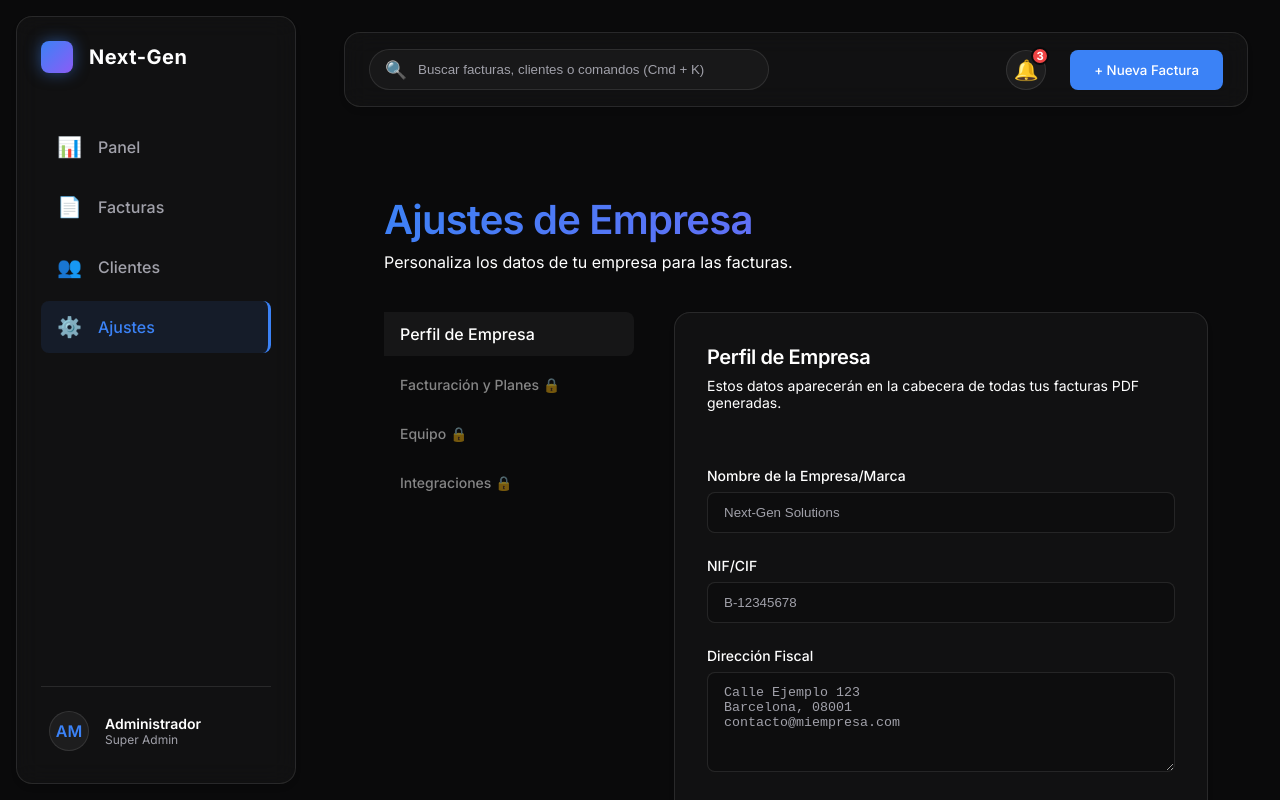
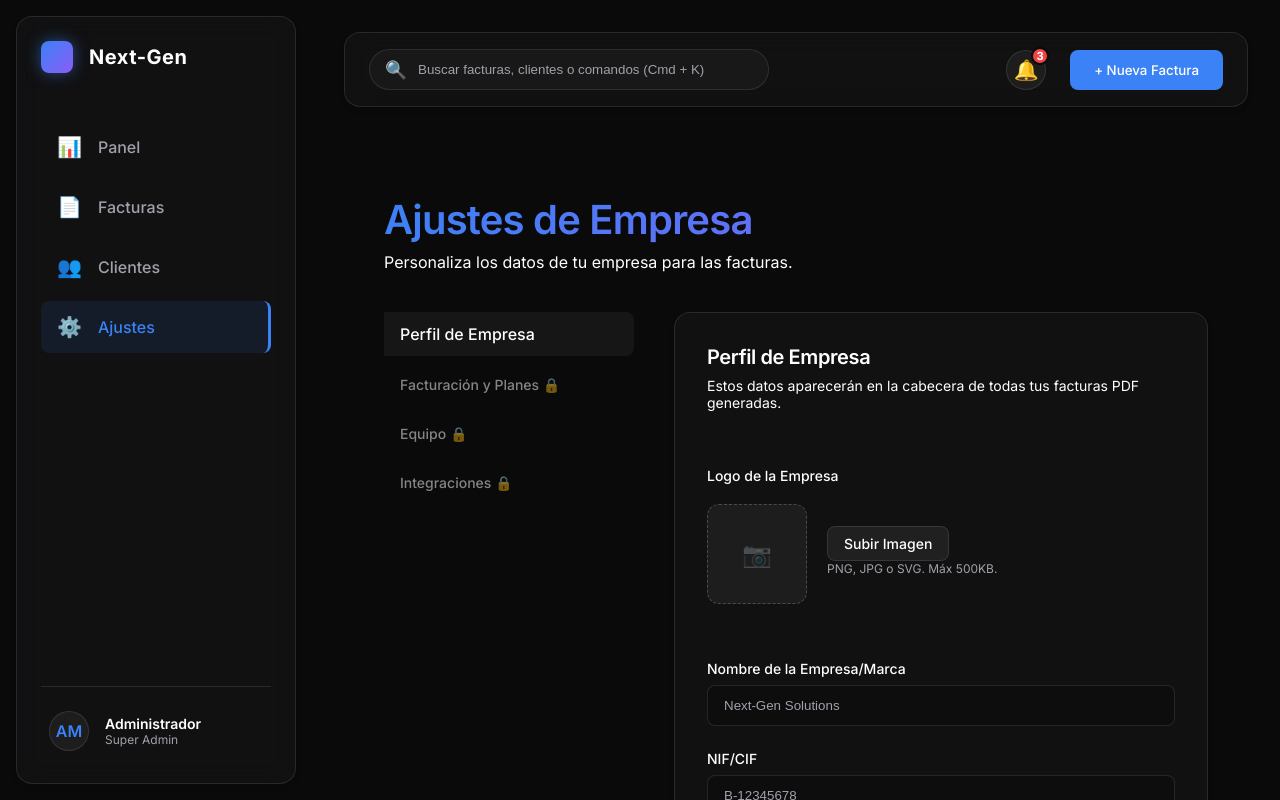
Before and after one commit to construccionsdimaz/facturas, a Next.js app: page /settings in a window 1280 px wide. Shown: the top 800 px of the page. Built offline with nearby package versions, Linux system fonts and the light colour scheme; no server answers; the database is empty.

Commit message:
feat: add company logo upload in settings and integrate into invoice PDF/preview, remove silver background from FACTURA title

```diff
--- a/src/app/api/settings/route.ts
+++ b/src/app/api/settings/route.ts
@@ -18,7 +18,8 @@ export async function GET() {
     return NextResponse.json({
       companyName: user.companyName,
       companyAddress: user.companyAddress,
-      companyTaxId: user.companyTaxId
+      companyTaxId: user.companyTaxId,
+      companyLogo: user.companyLogo
     });
   } catch (error) {
     console.error('Error fetching settings:', error);
@@ -29,7 +30,7 @@ export async function GET() {
 export async function PUT(request: Request) {
   try {
     const body = await request.json();
-    const { companyName, companyAddress, companyTaxId } = body;
+    const { companyName, companyAddress, companyTaxId, companyLogo } = body;
 
     let user = await db.user.findFirst();
 
@@ -42,14 +43,16 @@ export async function PUT(request: Request) {
       data: {
         companyName,
         companyAddress,
-        companyTaxId
+        companyTaxId,
+        companyLogo
       }
     });
 
     return NextResponse.json({
         companyName: updatedUser.companyName,
         companyAddress: updatedUser.companyAddress,
-        companyTaxId: updatedUser.companyTaxId
+        companyTaxId: updatedUser.companyTaxId,
+        companyLogo: updatedUser.companyLogo
     });
   } catch (error) {
     console.error('Error updating settings:', error);
--- a/src/app/invoices/[id]/InvoiceDetailClient.tsx
+++ b/src/app/invoices/[id]/InvoiceDetailClient.tsx
@@ -18,6 +18,7 @@ interface InvoiceData {
   companyName: string;
   companyAddress: string;
   companyTaxId: string;
+  companyLogo: string;
 }
 
 export default function InvoiceDetailClient({ invoice }: { invoice: InvoiceData }) {
@@ -98,6 +99,7 @@ export default function InvoiceDetailClient({ invoice }: { invoice: InvoiceData
             companyName: invoice.companyName,
             companyAddress: invoice.companyAddress,
             companyTaxId: invoice.companyTaxId,
+            companyLogo: invoice.companyLogo,
           }} />
         </div>
       </div>
--- a/src/app/invoices/[id]/page.tsx
+++ b/src/app/invoices/[id]/page.tsx
@@ -120,6 +120,7 @@ export default async function InvoiceDetailPage({ params }: { params: Promise<{
         companyName: invoice.user?.companyName || '',
         companyAddress: invoice.user?.companyAddress || '',
         companyTaxId: invoice.user?.companyTaxId || '',
+        companyLogo: invoice.user?.companyLogo || '',
       }} />
     </div>
   );
--- a/src/app/invoices/new/page.tsx
+++ b/src/app/invoices/new/page.tsx
@@ -25,6 +25,7 @@ interface CompanySettings {
   companyName: string;
   companyAddress: string;
   companyTaxId: string;
+  companyLogo: string;
 }
 
 export default function NewInvoice() {
--- a/src/app/invoices/new/pdf.module.css
+++ b/src/app/invoices/new/pdf.module.css
@@ -57,6 +57,7 @@
   font-weight: 800;
   letter-spacing: 1px;
   margin: 0 0 16px 0;
+  color: #1a1a1a; /* Reset to dark text, no brand color background/color */
 }
 
 .metaGrid {
--- a/src/app/settings/page.tsx
+++ b/src/app/settings/page.tsx
@@ -7,7 +7,8 @@ export default function SettingsPage() {
   const [formData, setFormData] = useState({
     companyName: '',
     companyAddress: '',
-    companyTaxId: ''
+    companyTaxId: '',
+    companyLogo: ''
   });
   const [isLoading, setIsLoading] = useState(true);
   const [isSaving, setIsSaving] = useState(false);
@@ -20,7 +21,8 @@ export default function SettingsPage() {
         setFormData({
           companyName: data.companyName || '',
           companyAddress: data.companyAddress || '',
-          companyTaxId: data.companyTaxId || ''
+          companyTaxId: data.companyTaxId || '',
+          companyLogo: data.companyLogo || ''
         });
         setIsLoading(false);
       })
@@ -91,6 +93,63 @@ export default function SettingsPage() {
             <p className={styles.panelDesc}>Estos datos aparecerán en la cabecera de todas tus facturas PDF generadas.</p>
 
             <form onSubmit={handleSave} className={styles.form}>
+              <div className={styles.formGroup} style={{ marginBottom: '32px' }}>
+                <label>Logo de la Empresa</label>
+                <div style={{ display: 'flex', alignItems: 'center', gap: '20px', marginTop: '12px' }}>
+                  <div style={{
+                    width: '100px',
+                    height: '100px',
+                    borderRadius: '12px',
+                    background: 'rgba(255,255,255,0.05)',
+                    border: '1px dashed rgba(255,255,255,0.2)',
+                    display: 'flex',
+                    alignItems: 'center',
+                    justifyContent: 'center',
+                    overflow: 'hidden',
+                    position: 'relative'
+                  }}>
+                    {formData.companyLogo ? (
+                      <img src={formData.companyLogo} alt="Logo" style={{ width: '100%', height: '100%', objectFit: 'contain' }} />
+                    ) : (
+                      <span style={{ fontSize: '24px', color: 'rgba(255,255,255,0.3)' }}>📷</span>
+                    )}
+                  </div>
+                  <div>
+                    <input
+                      type="file"
+                      id="logo-upload"
+                      accept="image/*"
+                      style={{ display: 'none' }}
+                      onChange={(e) => {
+                        const file = e.target.files?.[0];
+                        if (file) {
+                          const reader = new FileReader();
+                          reader.onloadend = () => {
+                            setFormData({...formData, companyLogo: reader.result as string});
+                          };
+                          reader.readAsDataURL(file);
+                        }
+                      }}
+                    />
+                    <label htmlFor="logo-upload" className="btn-secondary" style={{ cursor: 'pointer', padding: '8px 16px', fontSize: '14px' }}>
+                      Subir Imagen
+                    </label>
+                    <p style={{ fontSize: '12px', color: 'var(--text-secondary)', marginTop: '8px' }}>
+                      PNG, JPG o SVG. Máx 500KB.
+                    </p>
+                    {formData.companyLogo && (
+                      <button
+                        type="button"
+                        onClick={() => setFormData({...formData, companyLogo: ''})}
+                        style={{ background: 'none', border: 'none', color: '#ff4d4d', fontSize: '12px', cursor: 'pointer', padding: 0, marginTop: '4px', display: 'block' }}
+                      >
+                        Eliminar logo
+                      </button>
+                    )}
+                  </div>
+                </div>
+              </div>
+
               <div className={styles.formGroup}>
                 <label>Nombre de la Empresa/Marca</label>
                 <input
```
Also changed, not shown: src/app/invoices/new/InvoicePDFTemplate.tsx (+8 -2 lines), 1 other file (tests, documents, lock files or other folders).
